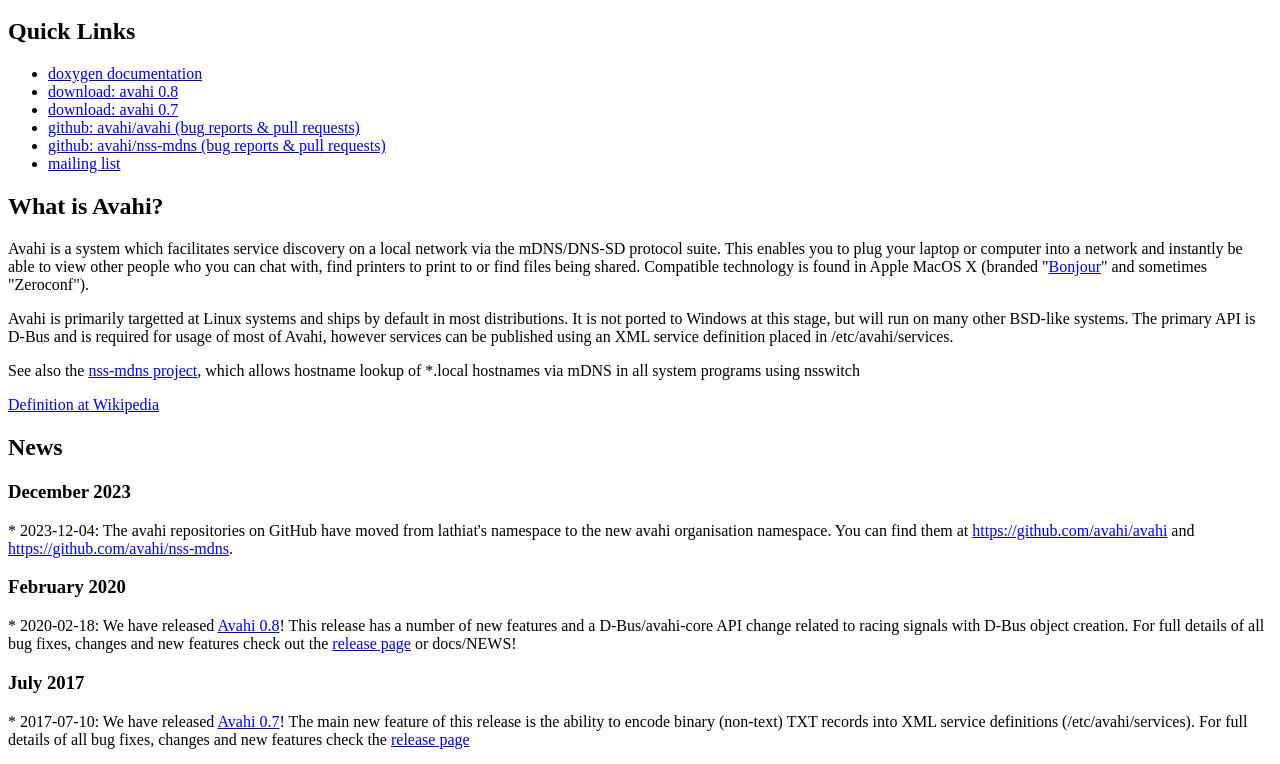
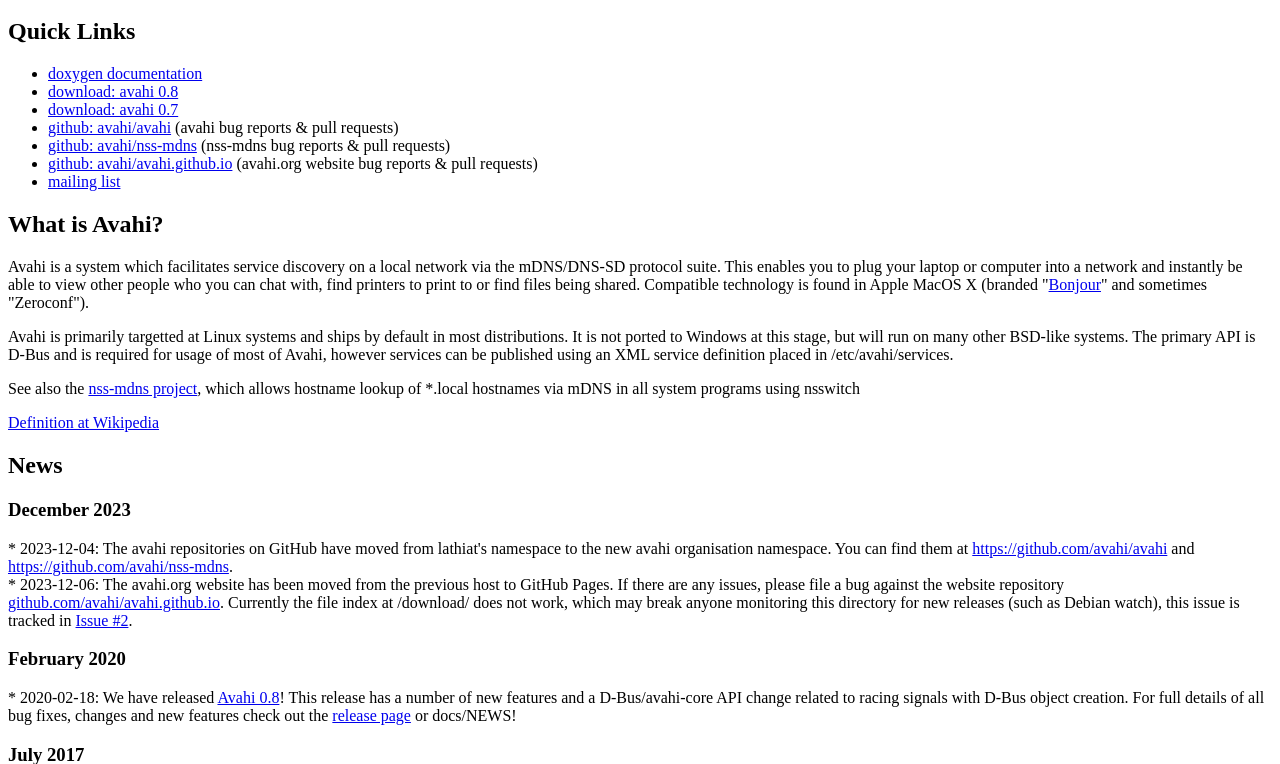
Before and after one commit to avahi/avahi.github.io, a plain HTML site: page index.html in a window 1280 px wide. Shown: the part 48-812 px from the top of the page. Drawn offline with Linux system fonts and the light colour scheme.

Commit message:
GitHub pages migration updates
Various updates for the migration to GitHub Pages
- Add news about the website move (it's now live)
- Update the doxygen link to use the /html/ latest version symlink
- Link to avahi.github.io repository for website issues & pull requests

```diff
--- a/index.html
+++ b/index.html
@@ -6,11 +6,12 @@
 <h1>Welcome to Avahi</h1>
 <h2>Quick Links</h2>
 <ul>
-<li><a href="/doxygen/">doxygen documentation</a></li>
+<li><a href="/doxygen/html/">doxygen documentation</a></li>
 <li><a href="https://avahi.org/download/avahi-0.8.tar.gz">download: avahi 0.8</a></li>
 <li><a href="https://avahi.org/download/avahi-0.7.tar.gz">download: avahi 0.7</a></li>
-<li><a href="https://github.com/avahi/avahi">github: avahi/avahi (bug reports & pull requests)</a></li>
-<li><a href="https://github.com/avahi/nss-mdns">github: avahi/nss-mdns (bug reports & pull requests)</a></li>
+<li><a href="https://github.com/avahi/avahi">github: avahi/avahi</a> (avahi bug reports &amp; pull requests)</li>
+<li><a href="https://github.com/avahi/nss-mdns">github: avahi/nss-mdns</a> (nss-mdns bug reports &amp; pull requests)</li>
+<li><a href="https://github.com/avahi/avahi.github.io">github: avahi/avahi.github.io</a> (avahi.org website bug reports &amp; pull requests)</li>
 <li><a href="https://lists.freedesktop.org/mailman/listinfo/avahi">mailing list</a></li>
 </ul>
 <h2>What is Avahi?</h2>
@@ -20,7 +21,8 @@
 <p><a href="https://en.wikipedia.org/wiki/Avahi_%28software%29">Definition at Wikipedia</a></p>
 <h2>News</h2>
 <h3>December 2023</h3>
- * 2023-12-04: The avahi repositories on GitHub have moved from lathiat's namespace to the new avahi organisation namespace. You can find them at <a href="https://github.com/avahi/avahi">https://github.com/avahi/avahi</a> and <a href="https://github.com/avahi/nss-mdns">https://github.com/avahi/nss-mdns</a>.
+ * 2023-12-04: The avahi repositories on GitHub have moved from lathiat's namespace to the new avahi organisation namespace. You can find them at <a href="https://github.com/avahi/avahi">https://github.com/avahi/avahi</a> and <a href="https://github.com/avahi/nss-mdns">https://github.com/avahi/nss-mdns</a>.<br/>
+ * 2023-12-06: The avahi.org website has been moved from the previous host to GitHub Pages. If there are any issues, please file a bug against the website repository <a href="https://github.com/avahi/avahi.github.io">github.com/avahi/avahi.github.io</a>. Currently the file index at /download/ does not work, which may break anyone monitoring this directory for new releases (such as Debian watch), this issue is tracked in <a href="https://github.com/avahi/avahi.github.io/issues/2">Issue #2</a>.
 <h3>February 2020</h3>
  * 2020-02-18: We have released <a href="https://github.com/avahi/avahi/releases/tag/v0.8">Avahi 0.8</a>! This release has a number of new features and a D-Bus/avahi-core API change related to racing signals with D-Bus object creation.  For full details of all bug fixes, changes and new features check out the <a href="https://github.com/avahi/avahi/releases/tag/v0.8">release page</a> or docs/NEWS!
 <h3>July 2017</h3>
```
